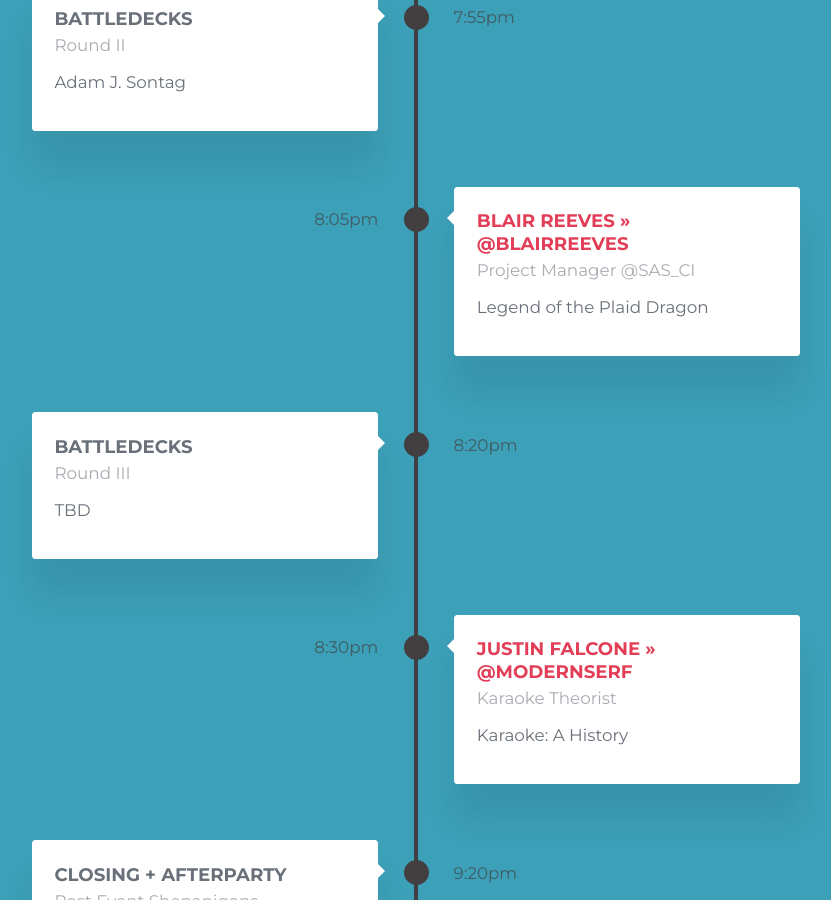
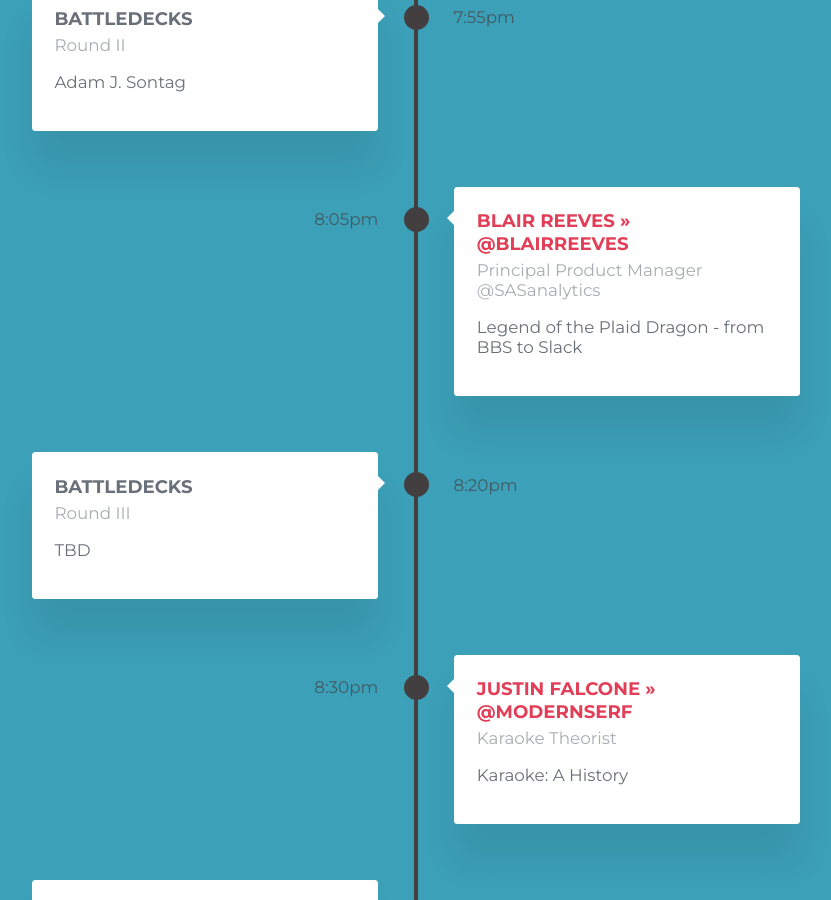
Before and after one commit to manhattanjs/manhattanjs.github.io, a Jekyll site: the page built from index.html, in a window 1280 px wide and 900 px high, scrolled down 1958 px. Shown: the whole window, without its empty margins (224-1055 px from the left). Built offline with Jekyll 4.4.1, drawn with Linux system fonts in a browser that asks for light colours; comment, search, counter and statistics services are not loaded.

Commit message:
updates Blair Reeves speaker info

```diff
--- a/_includes/speakers/speaker-list-2016-06.html
+++ b/_includes/speakers/speaker-list-2016-06.html
@@ -59,8 +59,8 @@
       <a href="https://twitter.com/BlairReeves" target="_blank" class="speaker-info">
         <p>Blair Reeves &raquo; @BlairReeves</p>
       </a>
-      <p class="speaker-sub-info">Project Manager @SAS_CI</p>
-      <p class="speaker-talk-title">Legend of the Plaid Dragon</p>
+      <p class="speaker-sub-info">Principal Product Manager @SASanalytics</p>
+      <p class="speaker-talk-title">Legend of the Plaid Dragon - from BBS to Slack</p>
       <time>8:05pm</time>
     </div>
   </div>
```
